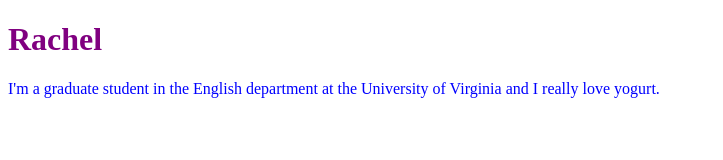
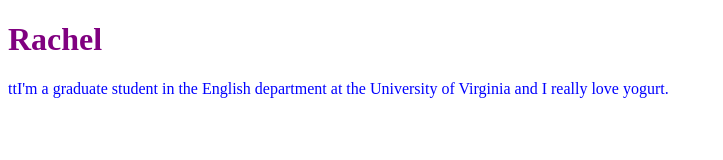
Before and after one commit to rretica/rretica.github.io, a plain HTML site: page index.html in a window 1280 px wide. Shown: the whole page, without its empty margins (0-723 px from the left). Drawn offline with Linux system fonts and the light colour scheme.

Commit message:
second commit

```diff
--- a/index.html
+++ b/index.html
@@ -11,7 +11,7 @@
         <h1>Rachel</h1>
     </header>
     <main>
-        <p>I'm a graduate student in the English department at the University of Virginia and I really love yogurt.</p>
+        <p>ttI'm a graduate student in the English department at the University of Virginia and I really love yogurt.</p>
     </main>
 
 </body>
```
Also changed, not shown: 1 other file.
